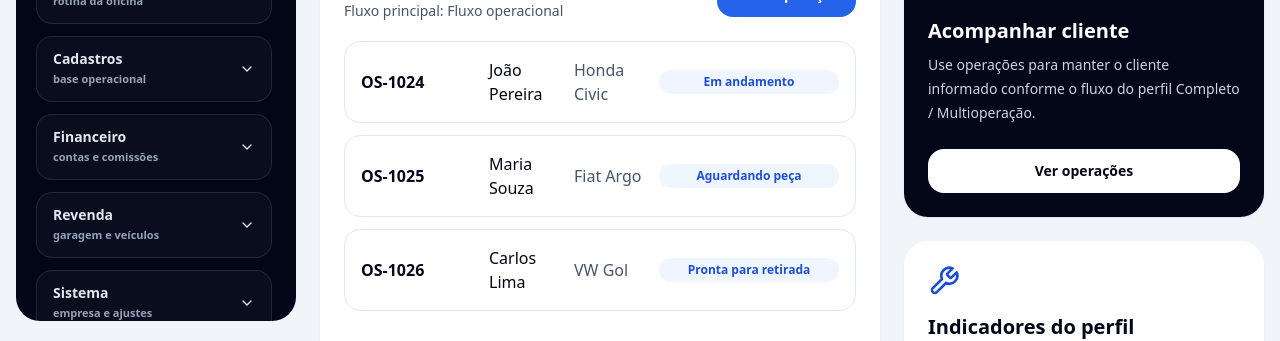
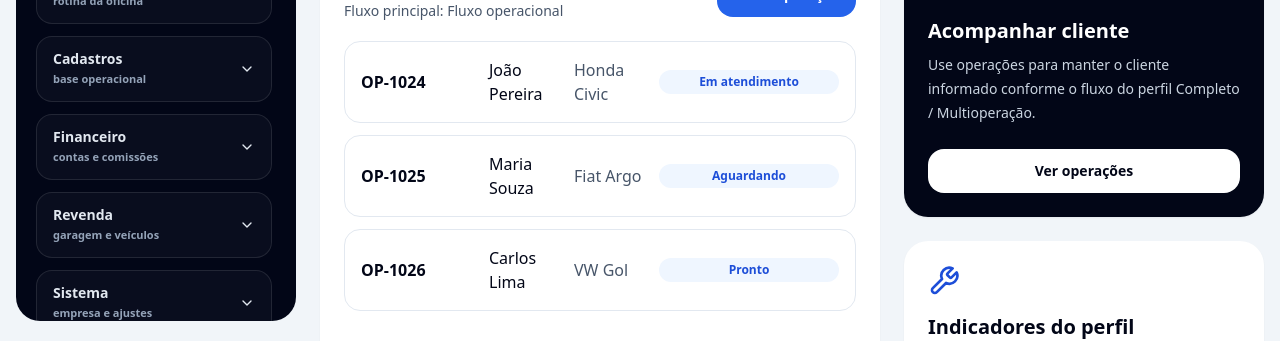
Before and after one commit to anjobrito/ajb-autoflow, a Next.js app: page /dashboard in a window 1280 px wide. Shown: the part 455-796 px from the top of the page. Built offline with nearby package versions, Linux system fonts and the light colour scheme.

Commit message:
fix: align dashboard fallback operations with business profile

```diff
--- a/components/dashboard-client.tsx
+++ b/components/dashboard-client.tsx
@@ -4,13 +4,81 @@ import Link from "next/link";
 import { Bell, Car, ClipboardList, Package, Users, Wrench } from "lucide-react";
 import { useEffect, useMemo, useState } from "react";
 import { getCompany, getDashboardStats, listWorkOrders, StoredWorkOrder } from "@/lib/browser-store";
-import { getBusinessProfileByLabel } from "@/lib/business-types";
+import { BusinessProfile, getBusinessProfileByLabel } from "@/lib/business-types";
 
-const fallbackOrders = [
-  ["OS-1024", "João Pereira", "Honda Civic", "Em andamento"],
-  ["OS-1025", "Maria Souza", "Fiat Argo", "Aguardando peça"],
-  ["OS-1026", "Carlos Lima", "VW Gol", "Pronta para retirada"],
-];
+type DashboardFallbackRow = [string, string, string, string];
+
+const fallbackOrdersByProfile: Record<BusinessProfile["id"], DashboardFallbackRow[]> = {
+  COMPLETO: [
+    ["OP-1024", "João Pereira", "Honda Civic", "Em atendimento"],
+    ["OP-1025", "Maria Souza", "Fiat Argo", "Aguardando"],
+    ["OP-1026", "Carlos Lima", "VW Gol", "Pronto"],
+  ],
+  OFICINA: [
+    ["OS-1024", "João Pereira", "Honda Civic", "Em andamento"],
+    ["OS-1025", "Maria Souza", "Fiat Argo", "Aguardando peça"],
+    ["OS-1026", "Carlos Lima", "VW Gol", "Pronta para retirada"],
+  ],
+  LAVA_JATO: [
+    ["LAV-1024", "João Pereira", "Honda Civic", "Em lavagem"],
+    ["LAV-1025", "Maria Souza", "Fiat Argo", "Acabamento"],
+    ["LAV-1026", "Carlos Lima", "VW Gol", "Pronto"],
+  ],
+  ESTETICA: [
+    ["EST-1024", "João Pereira", "Honda Civic", "Em execução"],
+    ["EST-1025", "Maria Souza", "Fiat Argo", "Cura/secagem"],
+    ["EST-1026", "Carlos Lima", "VW Gol", "Revisão final"],
+  ],
+  CENTRO_AUTOMOTIVO: [
+    ["OA-1024", "João Pereira", "Honda Civic", "Diagnóstico"],
+    ["OA-1025", "Maria Souza", "Fiat Argo", "Em execução"],
+    ["OA-1026", "Carlos Lima", "VW Gol", "Controle de qualidade"],
+  ],
+  ESTACIONAMENTO: [
+    ["MOV-1024", "João Pereira", "Honda Civic", "Estacionado"],
+    ["MOV-1025", "Maria Souza", "Fiat Argo", "Mensalista"],
+    ["MOV-1026", "Carlos Lima", "VW Gol", "Pagamento pendente"],
+  ],
+  REVENDEDORA: [
+    ["PV-1024", "João Pereira", "Honda Civic", "Preparação"],
+    ["PV-1025", "Maria Souza", "Fiat Argo", "Em negociação"],
+    ["PV-1026", "Carlos Lima", "VW Gol", "Documentação"],
+  ],
+  AUTOPECAS: [
+    ["PED-1024", "João Pereira", "Pedido balcão", "Separação"],
+    ["PED-1025", "Maria Souza", "Entrega local", "Aguardando pagamento"],
+    ["PED-1026", "Carlos Lima", "Pedido online", "Faturado"],
+  ],
+};
+
+function getFallbackOrders(profile: BusinessProfile) {
+  return fallbackOrdersByProfile[profile.id] ?? fallbackOrdersByProfile.COMPLETO;
+}
+
+function getInventoryCardLabel(profile: BusinessProfile) {
+  if (profile.id === "REVENDEDORA") return "Veículos no estoque";
+  if (profile.id === "AUTOPECAS") return "Itens no estoque";
+  if (profile.id === "LAVA_JATO" || profile.id === "ESTETICA") return "Produtos operacionais";
+  if (profile.id === "ESTACIONAMENTO") return "Itens operacionais";
+  return "Itens no estoque";
+}
+
+function getReadySummaryLabel(profile: BusinessProfile) {
+  if (profile.id === "LAVA_JATO") return "atendimentos prontos no fluxo";
+  if (profile.id === "ESTETICA") return "atendimentos estéticos prontos no fluxo";
+  if (profile.id === "REVENDEDORA") return "processos de venda prontos no fluxo";
+  if (profile.id === "ESTACIONAMENTO") return "movimentações finalizadas no fluxo";
+  if (profile.id === "AUTOPECAS") return "pedidos prontos no fluxo";
+  return "itens prontos no fluxo";
+}
+
+function getStockSummaryLabel(profile: BusinessProfile) {
+  if (profile.id === "LAVA_JATO" || profile.id === "ESTETICA") return "produtos operacionais em estoque baixo";
+  if (profile.id === "REVENDEDORA") return "custos/itens operacionais em atenção";
+  if (profile.id === "ESTACIONAMENTO") return "itens operacionais em atenção";
+  if (profile.id === "AUTOPECAS") return "itens em estoque baixo";
+  return "itens em estoque baixo";
+}
 
 export function DashboardClient() {
   const [businessType, setBusinessType] = useState("Completo / Multioperação");
@@ -40,7 +108,7 @@ export function DashboardClient() {
     { label: profile.dashboardCards[0] ?? profile.operationPluralLabel, value: String(stats.workOrders), icon: ClipboardList },
     { label: "Clientes", value: String(stats.customers), icon: Users },
     { label: "Veículos", value: String(stats.vehicles), icon: Car },
-    { label: profile.id === "REVENDEDORA" ? "Veículos no estoque" : profile.id === "AUTOPECAS" ? "Itens no estoque" : "Itens no estoque", value: String(stats.products), icon: Package },
+    { label: getInventoryCardLabel(profile), value: String(stats.products), icon: Package },
   ];
 
   return (
@@ -77,7 +145,7 @@ export function DashboardClient() {
                 <p className="text-slate-600">{order.vehicle}</p>
                 <span className="rounded-full bg-blue-50 px-3 py-1 text-center text-xs font-bold text-blue-700">{order.status}</span>
               </Link>
-            )) : fallbackOrders.map(([code, customer, vehicle, status]) => (
+            )) : getFallbackOrders(profile).map(([code, customer, vehicle, status]) => (
               <div key={code} className="grid gap-2 rounded-2xl border border-slate-200 p-4 sm:grid-cols-[120px_1fr_1fr_180px] sm:items-center">
                 <p className="font-black">{code}</p>
                 <p>{customer}</p>
@@ -104,7 +172,7 @@ export function DashboardClient() {
                 <span key={card} className="rounded-full bg-slate-100 px-3 py-1 text-xs font-black text-slate-700">{card}</span>
               ))}
             </div>
-            <p className="mt-4 text-sm text-slate-600">{stats.readyWorkOrders} itens prontos no fluxo e {stats.lowStock} itens em estoque baixo.</p>
+            <p className="mt-4 text-sm text-slate-600">{stats.readyWorkOrders} {getReadySummaryLabel(profile)} e {stats.lowStock} {getStockSummaryLabel(profile)}.</p>
           </div>
         </div>
       </div>
```
